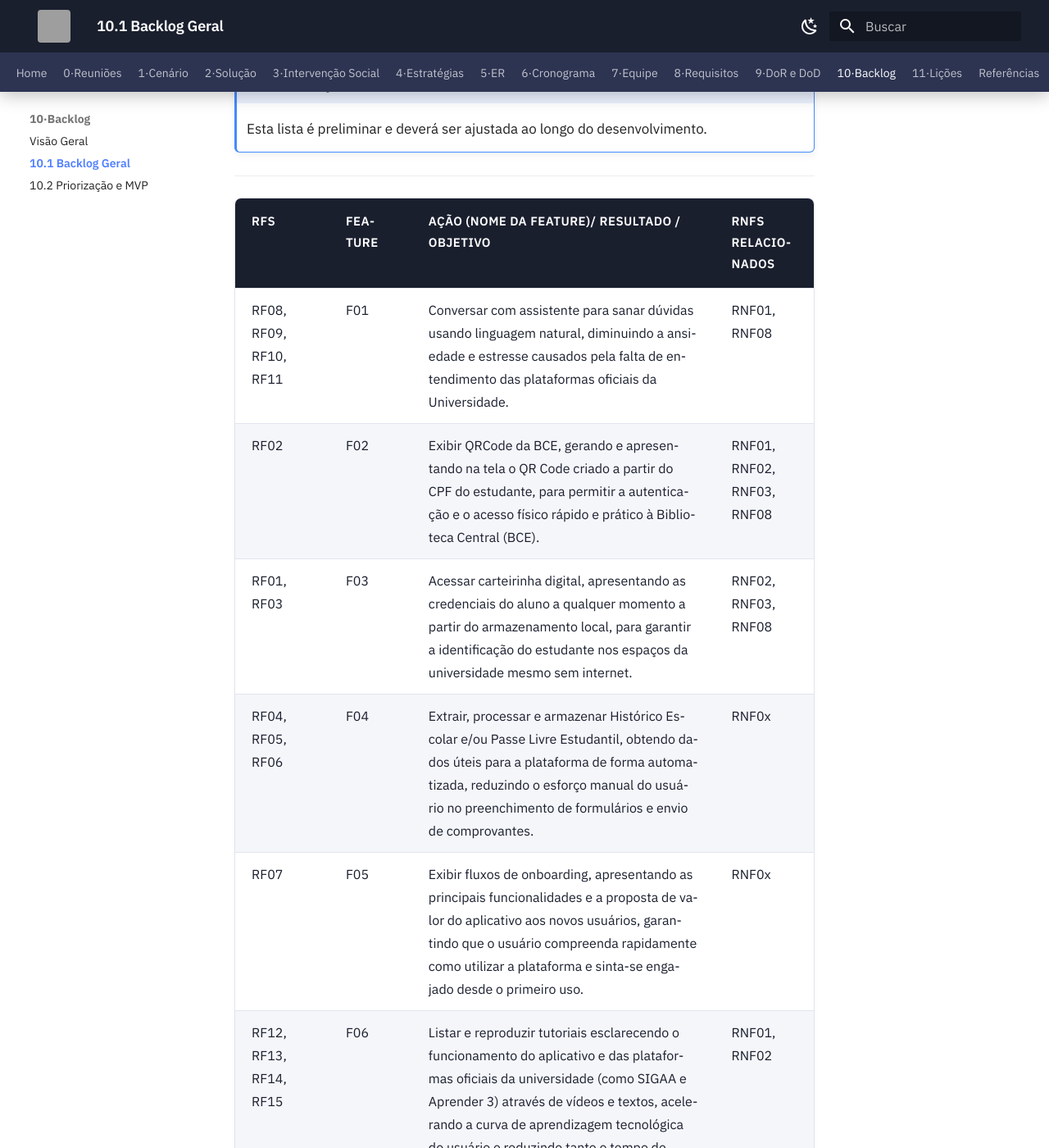
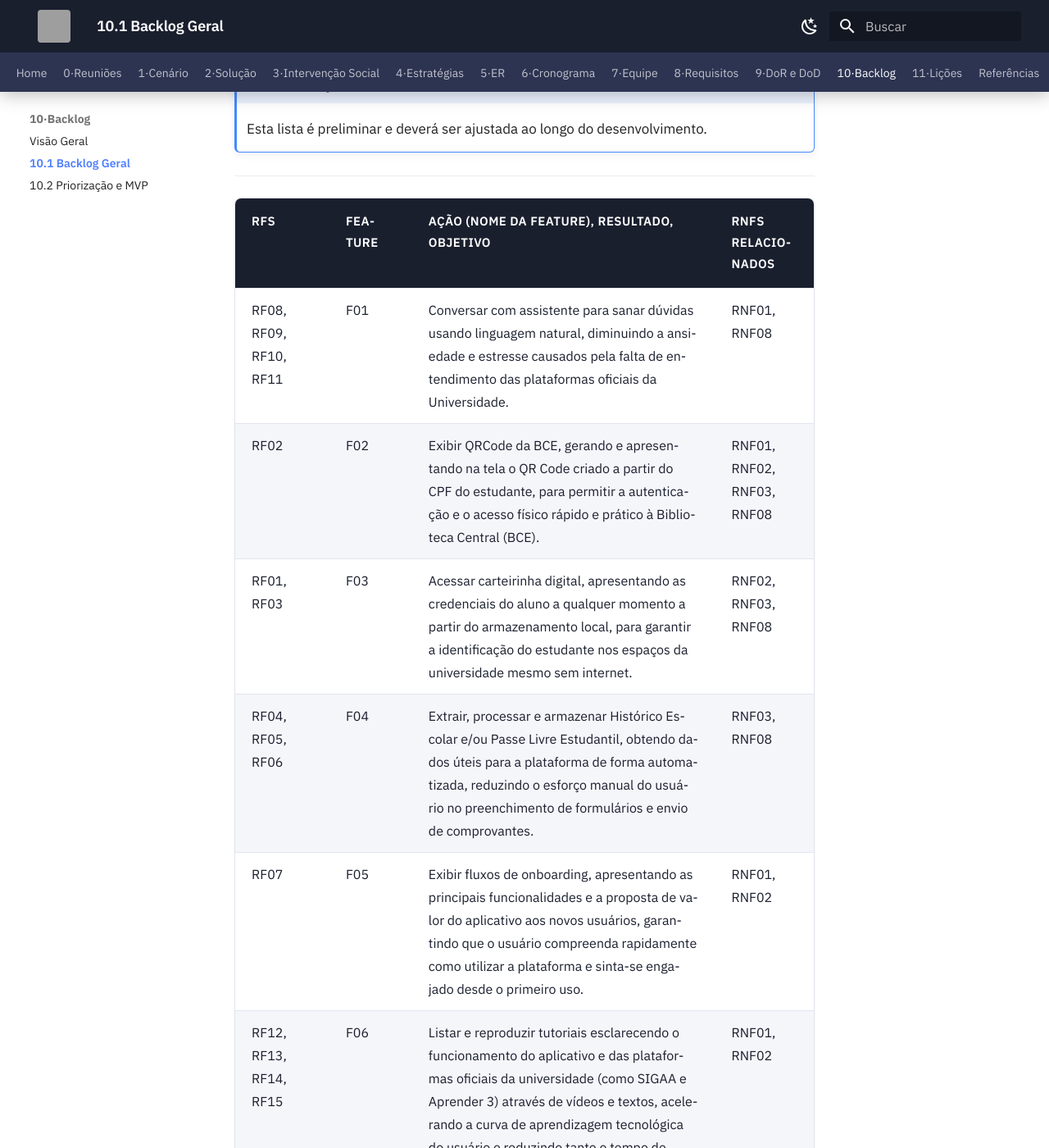
Before and after one commit to mdsreq-fga-unb/REQ-2026.1-T02-UnB-App, an MkDocs documentation site: the page built from docs/10-backlog/backlog-geral.md, in a window 1280 px wide and 1400 px high, scrolled down 313 px. Shown: the whole window at 82% size. Built offline with MkDocs 1.6.1 and Material for MkDocs 9.7.7, drawn with Linux system fonts in a browser that asks for light colours; some of the changed text lies outside the part shown; grey boxes are pictures that could not be loaded.

Commit message:
fix: corrige formatação da tabela no backlog geral e atualiza RNFs relacionados

```diff
--- a/docs/10-backlog/backlog-geral.md
+++ b/docs/10-backlog/backlog-geral.md
@@ -7,14 +7,14 @@
 
 ---
 
-| RFs | Feature  | Ação (Nome da Feature)/ Resultado  / Objetivo | RNFs relacionados |
+| RFs | Feature  | Ação (Nome da Feature), Resultado, Objetivo | RNFs relacionados |
 |-----|----------|-------------------------------------------------|-------------------|
 | RF08, RF09, RF10, RF11 | F01 | Conversar com assistente para sanar dúvidas usando linguagem natural, diminuindo a ansiedade e estresse causados pela falta de entendimento das plataformas oficiais da Universidade. | RNF01, RNF08 |
 | RF02 | F02 | Exibir QRCode da BCE, gerando e apresentando na tela o QR Code criado a partir do CPF do estudante, para permitir a autenticação e o acesso físico rápido e prático à Biblioteca Central (BCE). | RNF01, RNF02, RNF03, RNF08 |
 | RF01, RF03 | F03 | Acessar carteirinha digital, apresentando as credenciais do aluno a qualquer momento a partir do armazenamento local, para garantir a identificação do estudante nos espaços da universidade mesmo sem internet. | RNF02, RNF03, RNF08 |
-| RF04, RF05, RF06 | F04 | Extrair, processar e armazenar Histórico Escolar e/ou Passe Livre Estudantil, obtendo dados úteis para a plataforma de forma automatizada, reduzindo o esforço manual do usuário no preenchimento de formulários e envio de comprovantes. | RNF0x |
-| RF07 | F05 | Exibir fluxos de onboarding, apresentando as principais funcionalidades e a proposta de valor do aplicativo aos novos usuários, garantindo que o usuário compreenda rapidamente como utilizar a plataforma e sinta-se engajado desde o primeiro uso. | RNF0x |
+| RF04, RF05, RF06 | F04 | Extrair, processar e armazenar Histórico Escolar e/ou Passe Livre Estudantil, obtendo dados úteis para a plataforma de forma automatizada, reduzindo o esforço manual do usuário no preenchimento de formulários e envio de comprovantes. | RNF03, RNF08 |
+| RF07 | F05 | Exibir fluxos de onboarding, apresentando as principais funcionalidades e a proposta de valor do aplicativo aos novos usuários, garantindo que o usuário compreenda rapidamente como utilizar a plataforma e sinta-se engajado desde o primeiro uso. | RNF01, RNF02 |
 | RF12, RF13, RF14, RF15 | F06 | Listar e reproduzir tutoriais esclarecendo o funcionamento do aplicativo e das plataformas oficiais da universidade (como SIGAA e Aprender 3) através de vídeos e textos, acelerando a curva de aprendizagem tecnológica do usuário e reduzindo tanto o tempo de adaptação quanto a dependência de terceiros. | RNF01, RNF02 |
-| RF16 | F07 | Consultar grade horária e ensalamento, informando as disciplinas, horários e locais de aula mesmo sem internet, reduzindo a sobrecarga cognitiva do usuário na localização de espaços físicos no campus e sem depender de conexões de internet instáveis. | RNF01, RNF02, RNF03 |
-| RF17, RF18, RF19 | F08 | Coletar e atualizar dados acadêmicos, mantendo as informações do usuário sincronizadas e atualizadas no sistema, garantindo a precisão dos dados para acesso a serviços e funcionalidades específicas e evitando retrabalho. | RNF0x |
-| RF20, RF21 | F09 | Centralizar documentos oficiais, reunindo todos os documentos acadêmicos e estudantis em um único local acessível, facilitando a localização, gestão e apresentação de documentos pelo estudante, economizando tempo e esforço. | RNF0x |
+| RF16 | F07 | Consultar grade horária e ensalamento, informando as disciplinas, horários e locais de aula mesmo sem internet, reduzindo a sobrecarga cognitiva do usuário na localização de espaços físicos no campus e sem depender de conexões de internet instáveis. | RNF01, RNF02, RNF03, RNF09 |
+| RF17, RF18, RF19 | F08 | Coletar e atualizar dados acadêmicos, mantendo as informações do usuário sincronizadas e atualizadas no sistema, garantindo a precisão dos dados para acesso a serviços e funcionalidades específicas e evitando retrabalho. | RNF04, RNF06, RNF08 |
+| RF20, RF21 | F09 | Centralizar documentos oficiais, reunindo todos os documentos acadêmicos e estudantis em um único local acessível, facilitando a localização, gestão e apresentação de documentos pelo estudante, economizando tempo e esforço. | RNF01, RNF02, RNF03, RNF08 |
```
